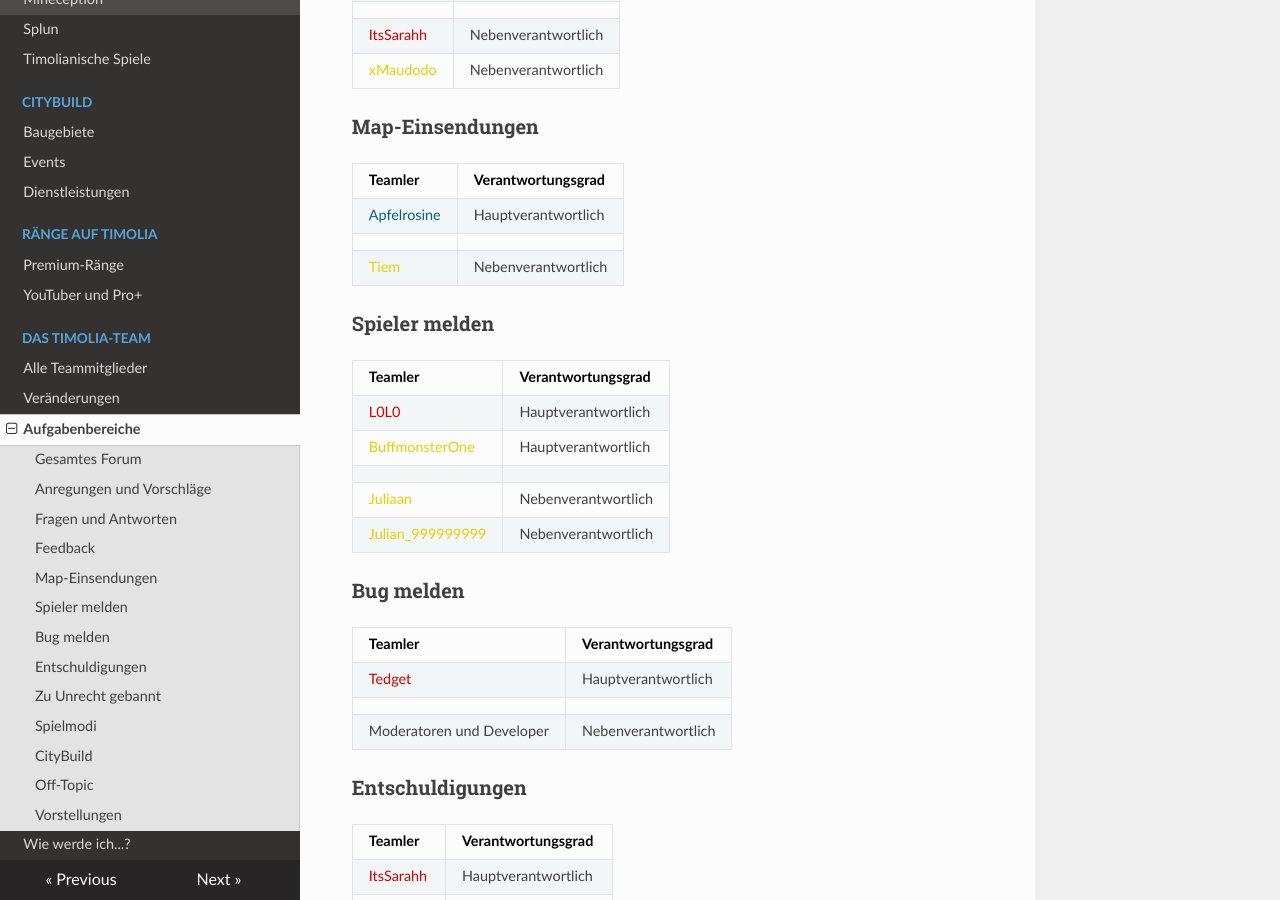
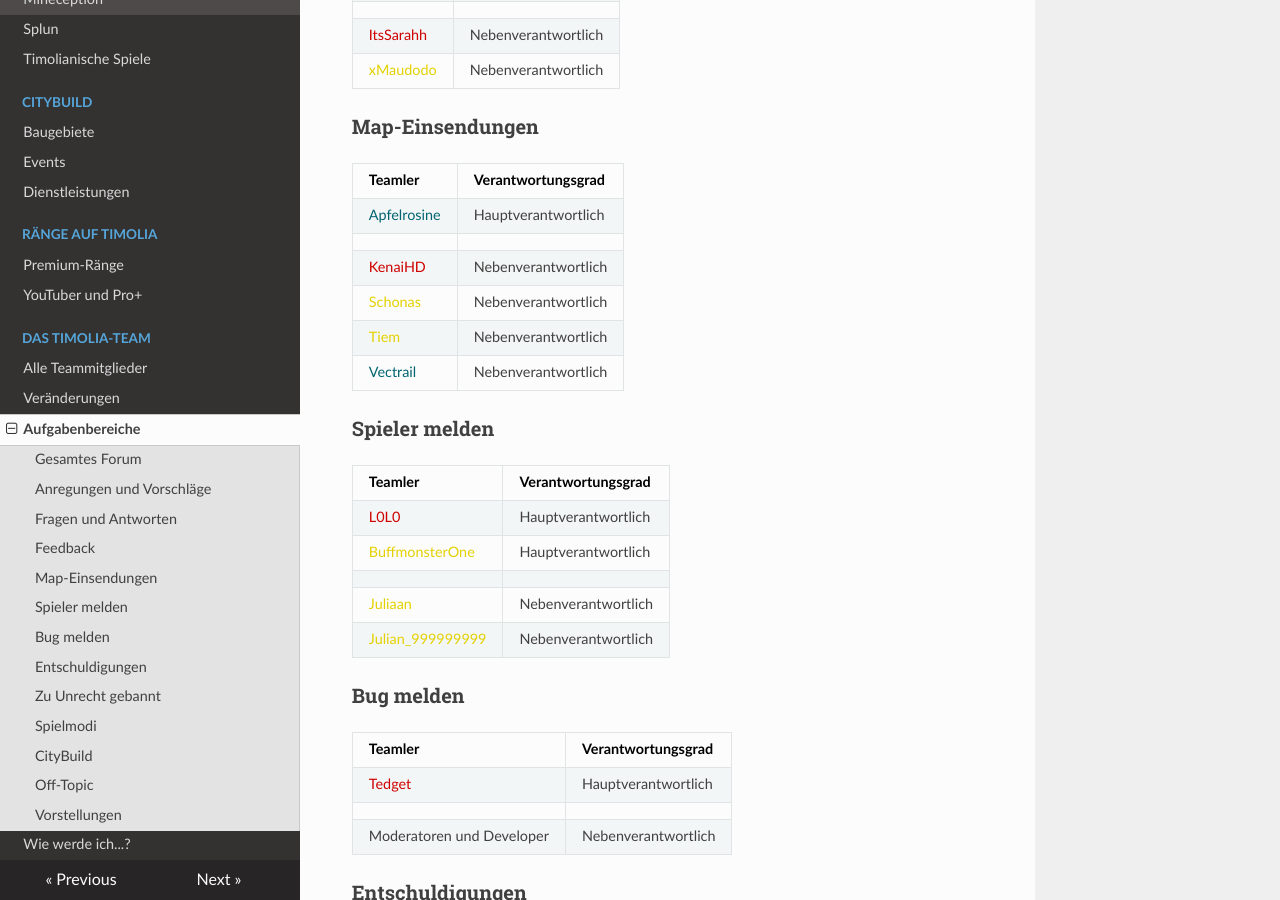
Before and after one commit to TimoliaDE/HowTo, an MkDocs documentation site: the page built from docs/team/responsibilities.md, in a window 1280 px wide and 900 px high, scrolled down 1113 px. Built offline with MkDocs 1.6.1, drawn with Linux system fonts in a browser that asks for light colours; nearby versions of some CDN libraries; old or Windows-style settings are respelled for this version of MkDocs.

Commit message:
map-einsendungen resp.

```diff
--- a/docs/team/responsibilities.md
+++ b/docs/team/responsibilities.md
@@ -43,7 +43,10 @@ Die Verantwortlichen für das gesamte Forum kümmern sich sowohl um den Aufbau d
 | ------ | ------ |
 |<span style="color:#00646F">Apfelrosine</span> | Hauptverantwortlich |
 | | |
+|<span style="color:#CF0101">KenaiHD</span> | Nebenverantwortlich |
+|<span style="color:#E4D100">Schonas</span> | Nebenverantwortlich |
 |<span style="color:#E4D100">Tiem</span> | Nebenverantwortlich |
+|<span style="color:#00646F">Vectrail</span> | Nebenverantwortlich |
 
 ###<strong>Spieler melden</strong>
 | Teamler | Verantwortungsgrad |
```
